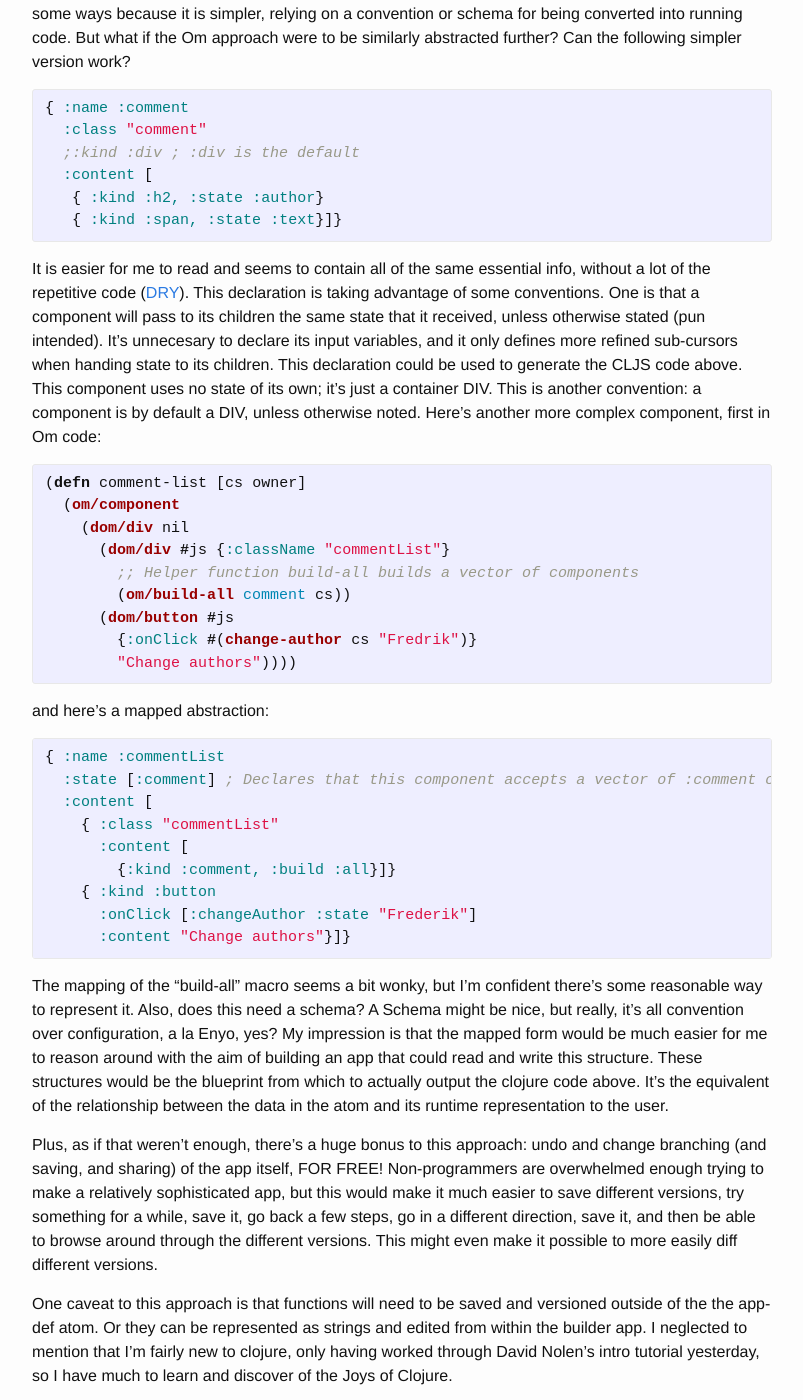
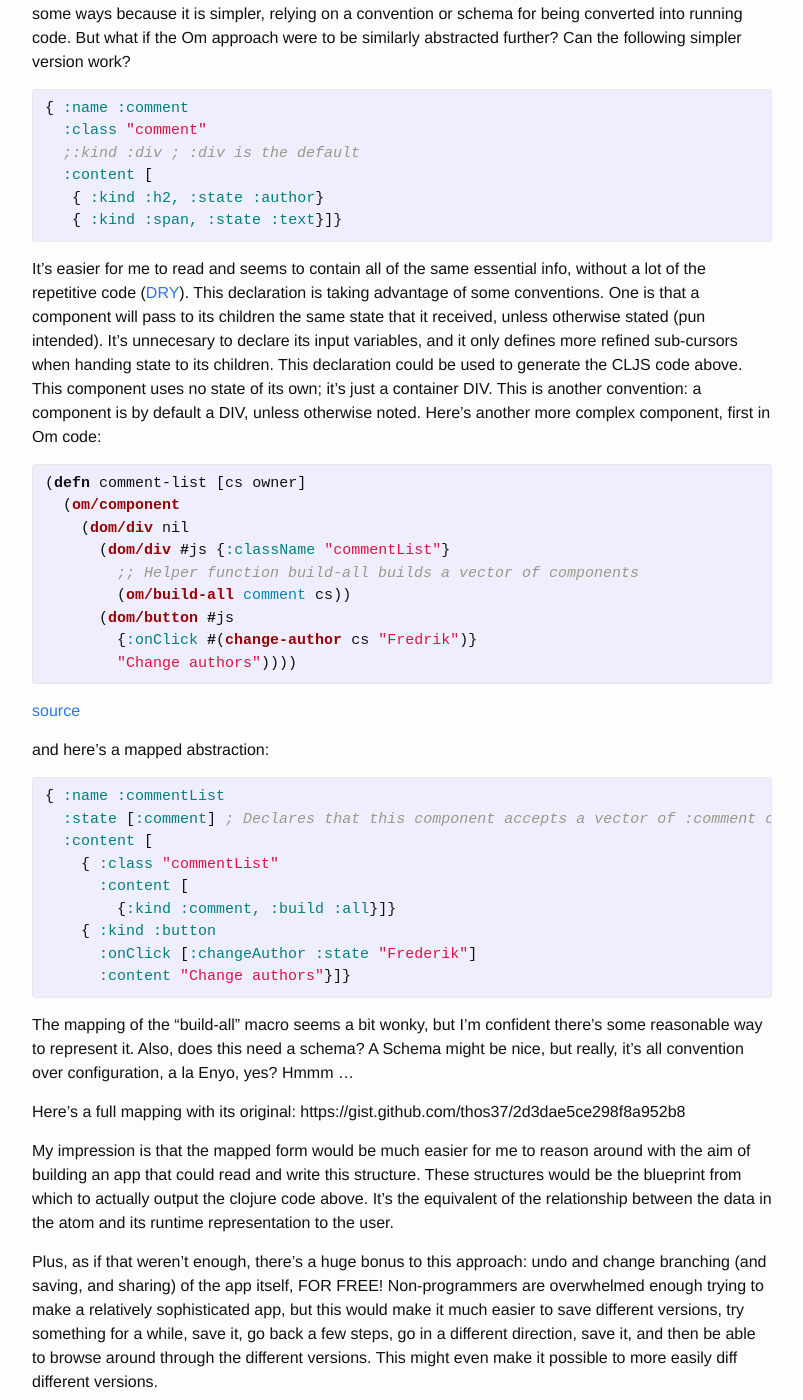
Before and after one commit to thosmos/thosmos.github.io, a Jekyll site: the page built from _posts/2014-12-15-imagining-atomatizing-the-app.markdown, in a window 1280 px wide and 1400 px high, scrolled down 1364 px. Shown: the whole window, without its empty margins (238-1041 px from the left). Built offline with Jekyll 4.4.1, drawn with Linux system fonts in a browser that asks for light colours.

Commit message:
Update 2014-12-15-imagining-atomatizing-the-app.markdown

```diff
--- a/_posts/2014-12-15-imagining-atomatizing-the-app.markdown
+++ b/_posts/2014-12-15-imagining-atomatizing-the-app.markdown
@@ -43,7 +43,7 @@ Clojure's Lispiness is very amenable to representing the tag nature of XML and H
    { :kind :span, :state :text}]}
 {% endhighlight %}
 
-It is easier for me to read and seems to contain all of the same essential info, without a lot of the repetitive code ([DRY](https://en.wikipedia.org/wiki/Don%27t_repeat_yourself)).  This declaration is taking advantage of some conventions.  One is that a component will pass to its children the same state that it received, unless otherwise stated (pun intended).  It's unnecesary to declare its input variables, and it only defines more refined sub-cursors when handing state to its children.  This declaration could be used to generate the CLJS code above.  This component uses no state of its own; it's just a container DIV.  This is another convention: a component is by default a DIV, unless otherwise noted.  Here's another more complex component, first in Om code:
+It's easier for me to read and seems to contain all of the same essential info, without a lot of the repetitive code ([DRY](https://en.wikipedia.org/wiki/Don%27t_repeat_yourself)).  This declaration is taking advantage of some conventions.  One is that a component will pass to its children the same state that it received, unless otherwise stated (pun intended).  It's unnecesary to declare its input variables, and it only defines more refined sub-cursors when handing state to its children.  This declaration could be used to generate the CLJS code above.  This component uses no state of its own; it's just a container DIV.  This is another convention: a component is by default a DIV, unless otherwise noted.  Here's another more complex component, first in Om code:
 
 {% highlight clojure %}
 (defn comment-list [cs owner]
@@ -56,6 +56,7 @@ It is easier for me to read and seems to contain all of the same essential info,
         {:onClick #(change-author cs "Fredrik")}
         "Change authors"))))
 {% endhighlight %}
+[source][fredyr-gist]
 
 and here's a mapped abstraction:
 
@@ -69,10 +70,14 @@ and here's a mapped abstraction:
     { :kind :button
       :onClick [:changeAuthor :state "Frederik"]
       :content "Change authors"}]}
-
 {% endhighlight %}
 
-The mapping of the "build-all" macro seems a bit wonky, but I'm confident there's some reasonable way to represent it.  Also, does this need a schema?  A Schema might be nice, but really, it's all convention over configuration, a la Enyo, yes?  My impression is that the mapped form would be much easier for me to reason around with the aim of building an app that could read and write this structure.  These structures would be the blueprint from which to actually output the clojure code above.  It's the equivalent of the relationship between the data in the atom and its runtime representation to the user.
+The mapping of the "build-all" macro seems a bit wonky, but I'm confident there's some reasonable way to represent it.  Also, does this need a schema?  A Schema might be nice, but really, it's all convention over configuration, a la Enyo, yes?  Hmmm ...
+
+Here's a full mapping with its original:
+https://gist.github.com/thos37/2d3dae5ce298f8a952b8
+
+My impression is that the mapped form would be much easier for me to reason around with the aim of building an app that could read and write this structure.  These structures would be the blueprint from which to actually output the clojure code above.  It's the equivalent of the relationship between the data in the atom and its runtime representation to the user.
 
 Plus, as if that weren't enough, there's a huge bonus to this approach: undo and change branching (and saving, and sharing) of the app itself, FOR FREE!  Non-programmers are overwhelmed enough trying to make a relatively sophisticated app, but this would make it much easier to save different versions, try something for a while, save it, go back a few steps, go in a different direction, save it, and then be able to browse around through the different versions.  This might even make it possible to more easily diff different versions.
 
```
